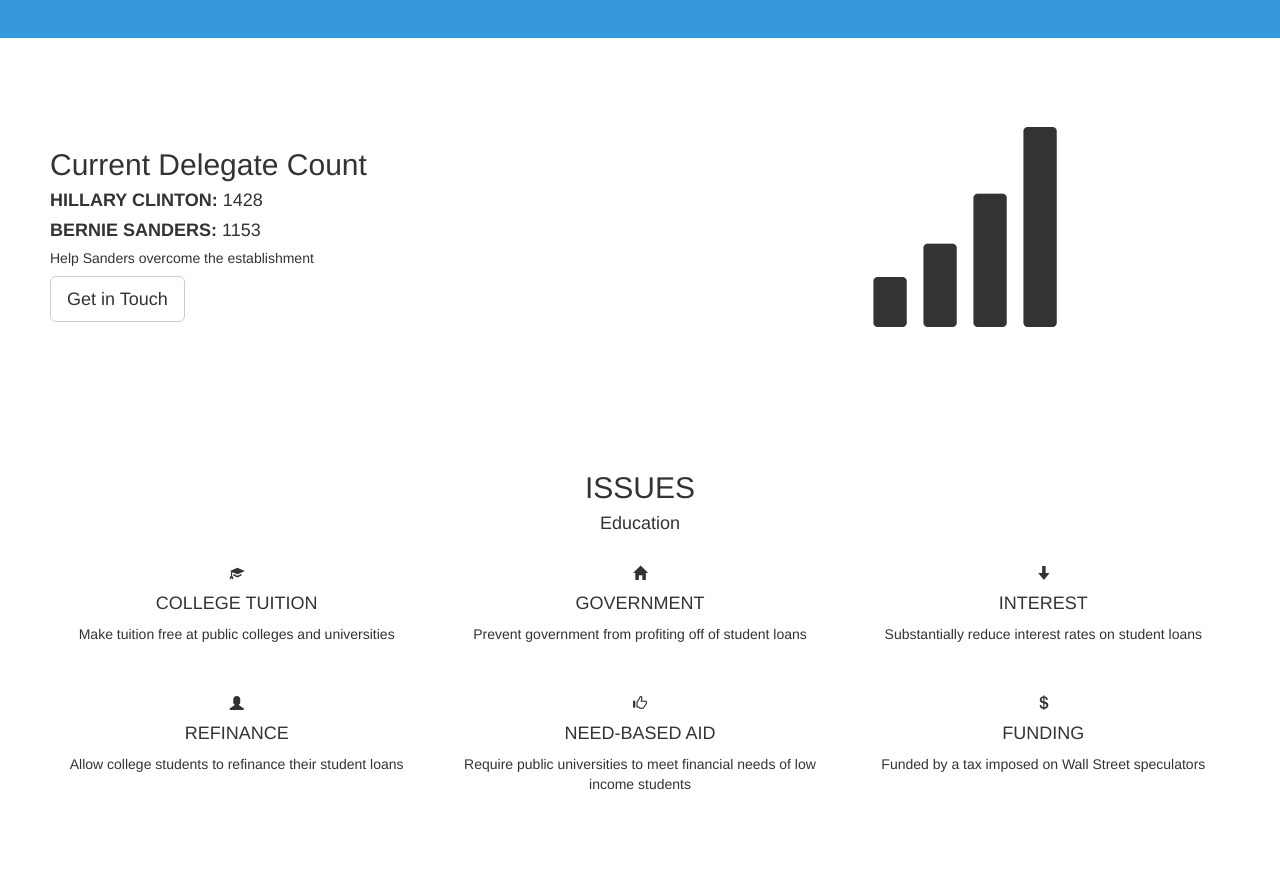
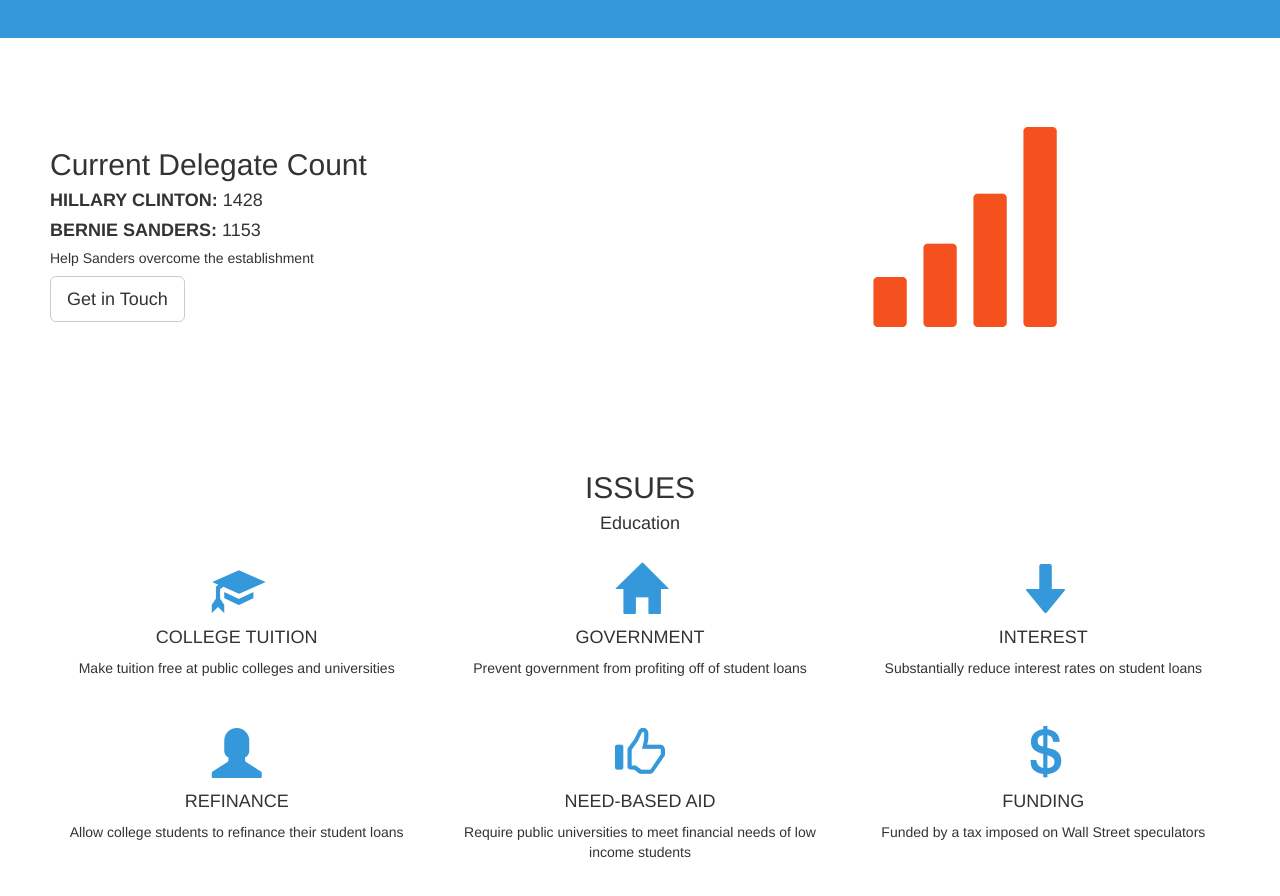
Before and after one commit to krchrlt/purdue_for_bernie, a website: page public/index.html in a window 1280 px wide. Shown: the part 680-1576 px from the top of the page. Before the commit the page ends 1544 px from the top, so only its background shows below. Drawn offline with nearby package versions, Linux system fonts and the light colour scheme.

Commit message:
Added CSS for education section

```diff
--- a/public/stylesheets/style.css
+++ b/public/stylesheets/style.css
@@ -20,3 +20,13 @@
         margin: 25px 0;
     }
 }
+
+.logo-small {
+    color: #3498db;
+    font-size: 50px;
+}
+
+.logo {
+    color: #f4511e;
+    font-size: 200px;
+}
```
